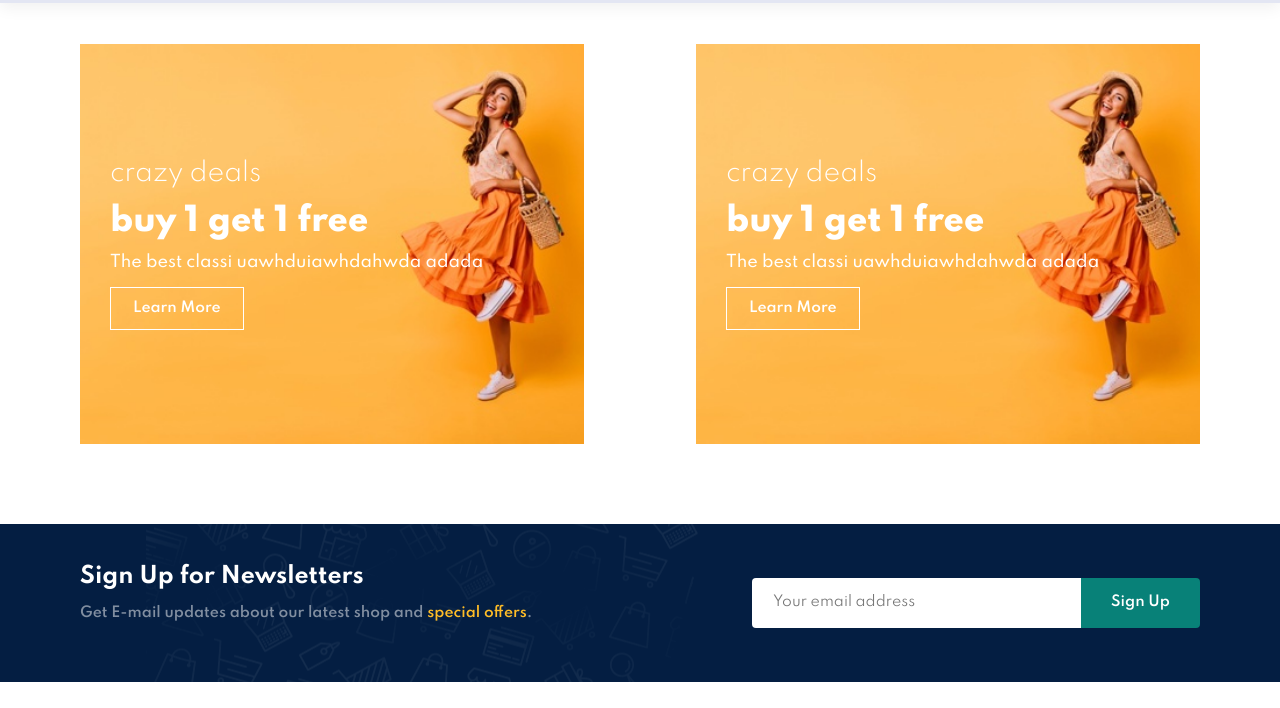
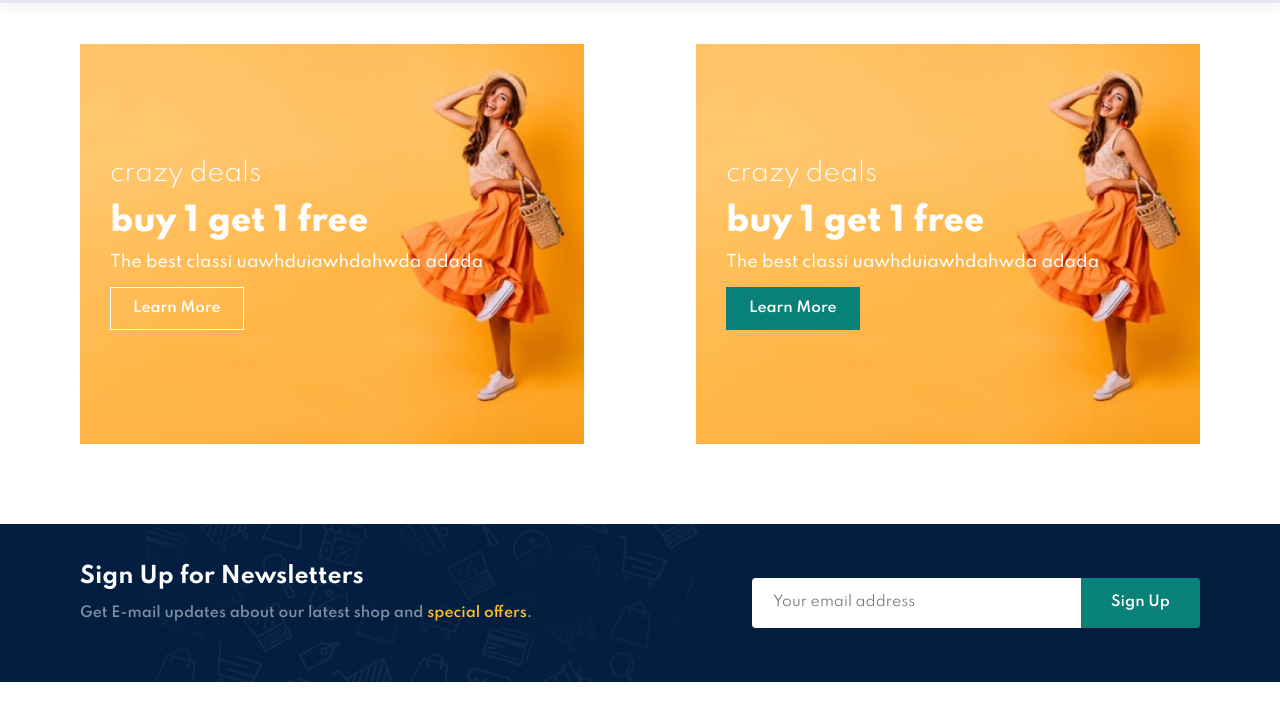
Before and after one commit to AdiLangs/FinalWebsite1, a plain HTML site: page index.html in a window 1280 px wide. In both pictures the pointer is over the button 792 px from the left and 4153 px from the top of the page. Shown: the part 3845-4553 px from the top of the page. Drawn offline with Linux system fonts and the light colour scheme.

Commit message:
Update style.css

```diff
--- a/style.css
+++ b/style.css
@@ -384,6 +384,11 @@ body{
     border: 1px solid #088178;
 
 }
+#sm-banner .banner-box2:hover button{
+    background-color: #088178;
+    border: 1px solid #088178;
+
+}
 
 #newsletter{
     display: flex;
```
